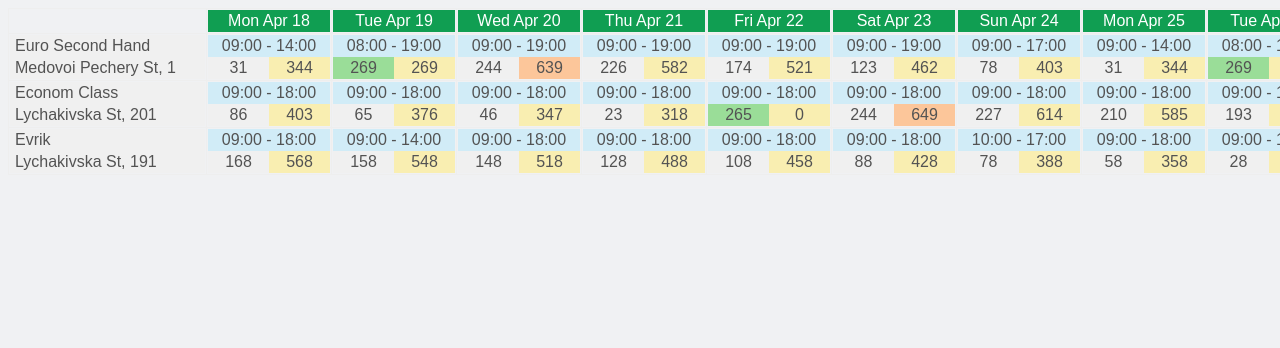
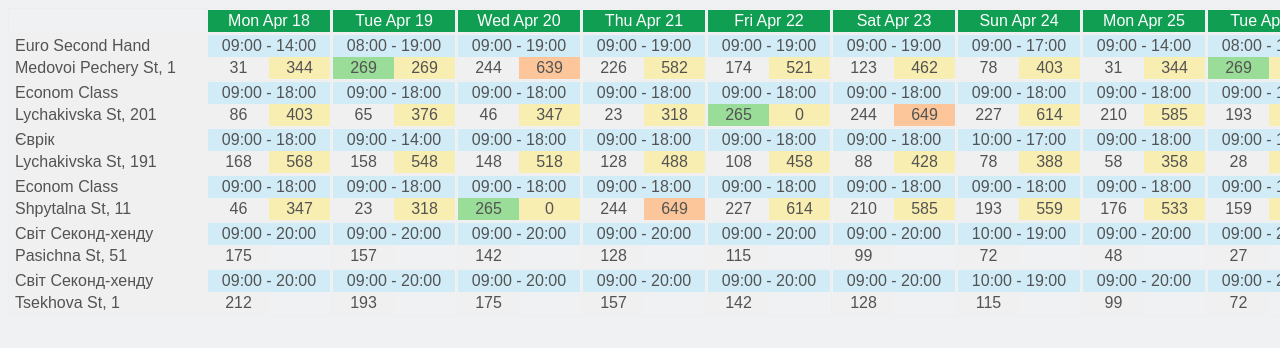
Before and after one commit to v-l-a-d-i-m-i-r/lviv-second-hand, a React app: page / in a window 1280 px wide. Shown: the top 348 px of the page. Built offline with nearby package versions, Linux system fonts and the light colour scheme.

Commit message:
Add more shops

```diff
--- a/src/shops/1650213248321.json
+++ b/src/shops/1650213248321.json
@@ -1,6 +1,6 @@
 {
   "id": "1650213248321",
-  "name": "Evrik",
+  "name": "Єврік",
   "address": "Lychakivska St, 191",
   "googleMapsShortLink": "https://goo.gl/maps/qNLhDnmSg2xTHKP96",
   "googleMapsFullLink": "https://www.google.com/maps/place/Lychakivska+St,+191,+L'viv,+L'vivs'ka+oblast,+79000/@49.8359533,24.0705056,20z/data=!4m5!3m4!1s0x473add4a7c51dc79:0x7a98af67e5cdc571!8m2!3d49.8360867!4d24.0700011",
--- /dev/null
+++ b/src/shops/1650386686355.json
@@ -0,0 +1,26 @@
+{
+  "id": "1650386686355",
+  "name": "Econom Class",
+  "address": "Shpytalna St, 11",
+  "googleMapsShortLink": "https://goo.gl/maps/VgaM12U7L8Dx6inV8",
+  "googleMapsFullLink": "https://www.google.com/maps/place/Ekonom+Klas/@49.8446173,24.0226523,21z/data=!4m5!3m4!1s0x473addfb9c20ba27:0x80c87f55f09515cf!8m2!3d49.8446307!4d24.0227384",
+  "workingHours": [
+    "09:00 - 18:00",
+    "09:00 - 18:00",
+    "09:00 - 18:00",
+    "09:00 - 18:00",
+    "09:00 - 18:00",
+    "09:00 - 18:00",
+    "09:00 - 18:00"
+  ],
+  "priceMap": {
+    "regular": {
+      "prices": [265, 244, 227, 210, 193, 176, 159, 141, 123, 105, 86, 65, 46, 23],
+      "deliveryDate": "2022-04-20"
+    },
+    "luxury": {
+      "prices": [649, 614, 585, 559, 533, 507, 481, 455, 429, 403, 376, 347, 318, 0],
+      "deliveryDate": "2022-04-21"
+    }
+  }
+}
--- /dev/null
+++ b/src/shops/1650387565320.json
@@ -0,0 +1,22 @@
+{
+  "id": "1650387565320",
+  "name": "Світ Секонд-хенду",
+  "address": "Pasichna St, 51",
+  "googleMapsShortLink": "https://goo.gl/maps/hwHNJvMPFSWExH8z8",
+  "googleMapsFullLink": "https://www.google.com/maps/place/Svit+Sekond-Khendu/@49.827978,24.0710699,21z/data=!4m5!3m4!1s0x473ac2b2558ccb7d:0xb858cee31d5b8689!8m2!3d49.8277417!4d24.071521",
+  "workingHours": [
+    "09:00 - 20:00",
+    "09:00 - 20:00",
+    "09:00 - 20:00",
+    "09:00 - 20:00",
+    "09:00 - 20:00",
+    "09:00 - 20:00",
+    "10:00 - 19:00"
+  ],
+  "priceMap": {
+    "regular": {
+      "prices": [265, 247, 229, 212, 193, 175, 157, 142, 128, 115, 99, 72, 48, 27],
+      "deliveryDate": "2022-04-27"
+    }
+  }
+}
--- /dev/null
+++ b/src/shops/1650389141818.json
@@ -0,0 +1,22 @@
+{
+  "id": "1650389141818",
+  "name": "Світ Секонд-хенду",
+  "address": "Tsekhova St, 1",
+  "googleMapsShortLink": "https://goo.gl/maps/BJfUJZdc1FQUeThq9",
+  "googleMapsFullLink": "https://www.google.com/maps/place/Svit+Sekond-Khendu/@49.8491052,24.0219209,17z/data=!3m1!4b1!4m5!3m4!1s0x473add4b6cf37825:0xb9cbe5d73771fd7c!8m2!3d49.8491556!4d24.024111",
+  "workingHours": [
+    "09:00 - 20:00",
+    "09:00 - 20:00",
+    "09:00 - 20:00",
+    "09:00 - 20:00",
+    "09:00 - 20:00",
+    "09:00 - 20:00",
+    "10:00 - 19:00"
+  ],
+  "priceMap": {
+    "regular": {
+      "prices": [265, 247, 229, 212, 193, 175, 157, 142, 128, 115, 99, 72, 48, 27],
+      "deliveryDate": "2022-04-15"
+    }
+  }
+}
--- a/src/shops/index.ts
+++ b/src/shops/index.ts
@@ -1,9 +1,15 @@
 import shop1650117279427 from './1650117279427.json';
 import shop1650211155930 from './1650211155930.json';
 import shop1650213248321 from './1650213248321.json';
+import shop1650386686355 from './1650386686355.json';
+import shop1650387565320 from './1650387565320.json';
+import shop1650389141818 from './1650389141818.json';
 
 export default [
   shop1650117279427,
   shop1650211155930,
   shop1650213248321,
+  shop1650386686355,
+  shop1650387565320, // need to correct price map
+  shop1650389141818, // 2022-04-15 228, need to correct working hours
 ];
```
